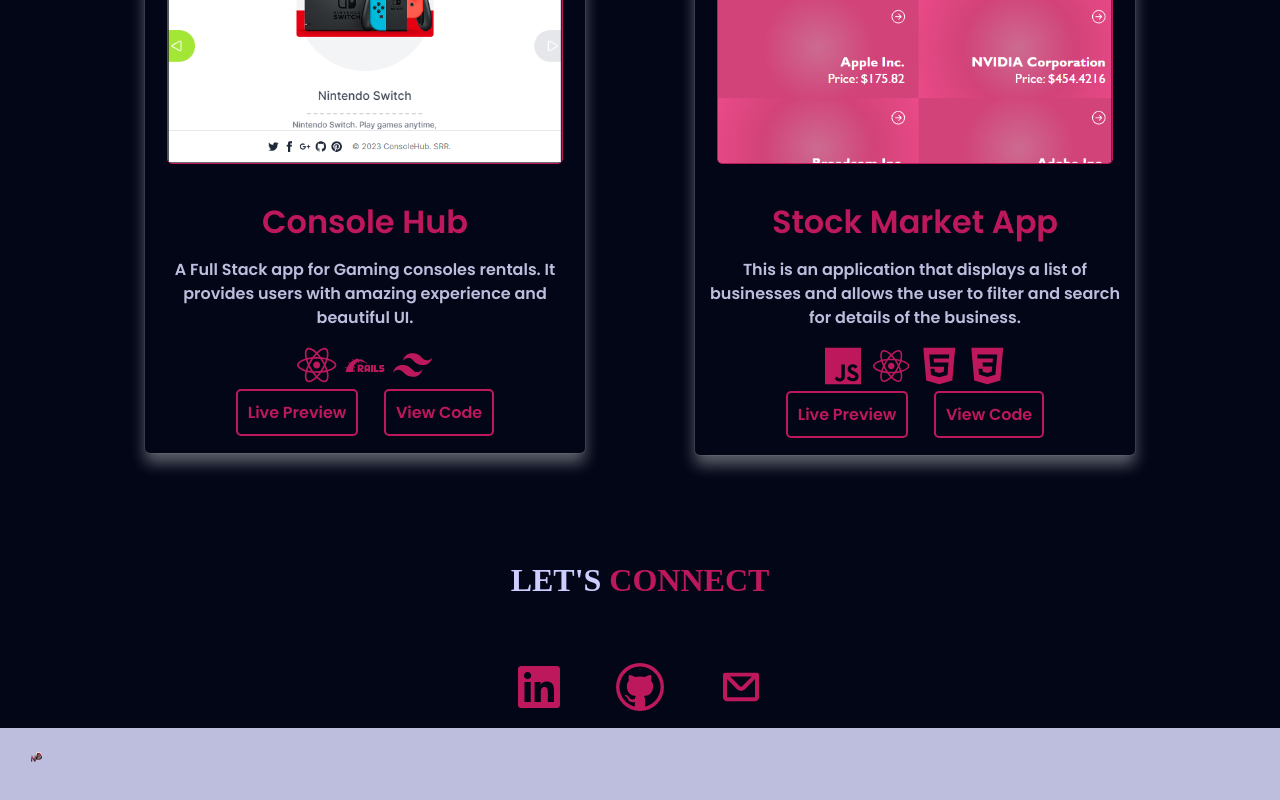
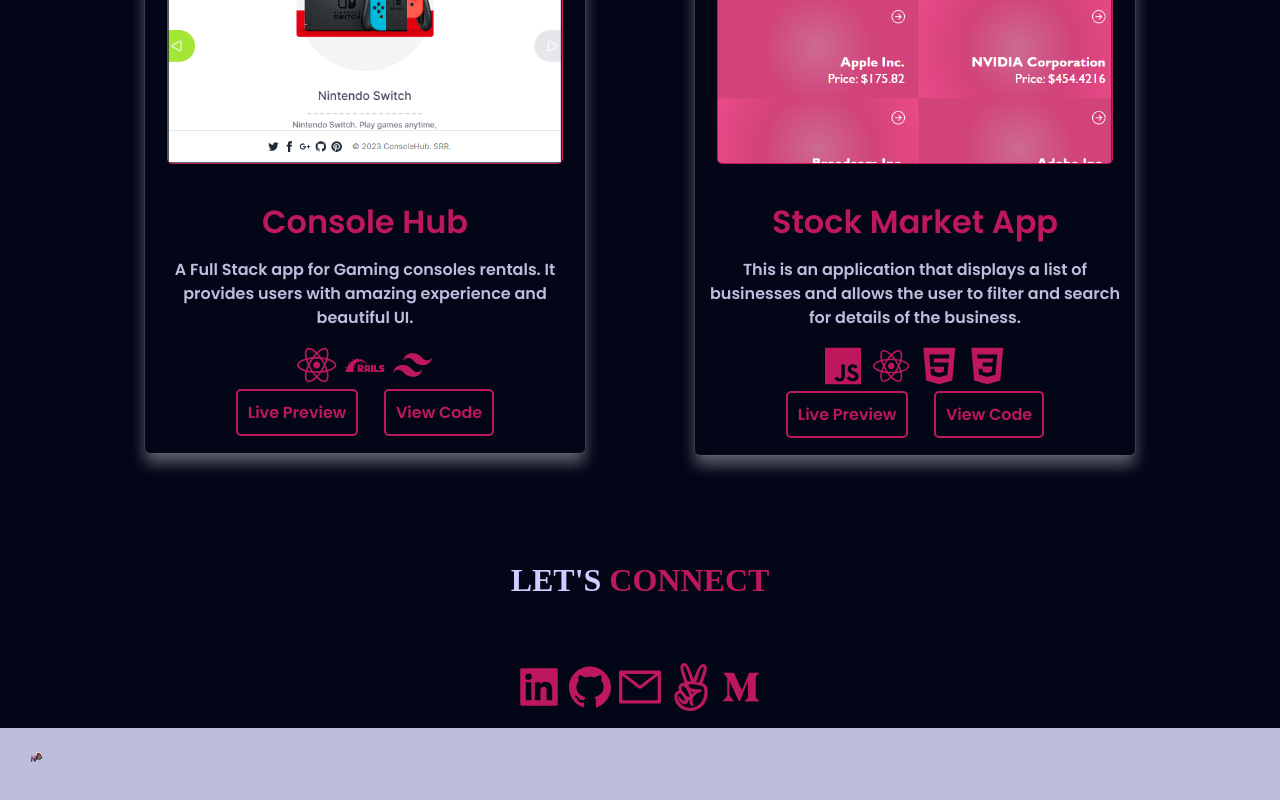
Before and after one commit to Naledi-Dikgale/my-portfolio-v2, a React (Vite) app: page / in a window 1280 px wide. Shown: the part 3458-4258 px from the top of the page. Built offline with nearby package versions, Linux system fonts and the light colour scheme; a web font is replaced by a local one.

Commit message:
Update layout

```diff
--- a/src/Components/Contact/Contact.jsx
+++ b/src/Components/Contact/Contact.jsx
@@ -3,8 +3,10 @@
 import { VscGithub } from "react-icons/vsc";
 import { CgMail } from "react-icons/cg";
 import { ThemeContext } from "../../Context/theme";
+import { FaLinkedin } from "react-icons/fa";
+import { AiOutlineMedium, AiFillGithub, AiFillLinkedin, AiOutlineMail } from 'react-icons/ai';
+import { FaAngellist } from 'react-icons/fa';
 
-import { FaLinkedin } from "react-icons/fa";
 export const Contact = () => {
   const [{ themename }] = React.useContext(ThemeContext);
 
@@ -17,28 +19,41 @@
         <div className="contactMain">
           <div
             className={"contactcontainer " + themename}
-
           >
             <a
               href="https://www.linkedin.com/in/naledi-dikgale/"
               target="_blank"
               rel="noreferrer"
             >
-              <FaLinkedin className="linkedin" />
+              <AiFillLinkedin className="linkedin" />
             </a>
             <a
               href="https://github.com/Naledi-Dikgale"
               target="_blank"
               rel="noreferrer"
             >
-              <VscGithub className="github" />
+              <AiFillGithub className="github" />
             </a>
             <a
               href="mailto:nalediaccc@gmail.com"
               target="_blank"
               rel="noreferrer"
             >
-              <CgMail className="email" />
+              <AiOutlineMail className="email" />
+            </a>
+            <a
+              href="https://wellfound.com/u/naledi-dikgale"
+              target="_blank"
+              rel="noreferrer"
+            >
+              <FaAngellist className="angellist" />
+            </a>
+            <a
+              href="https://medium.com/@naledi1"
+              target="_blank"
+              rel="noreferrer"
+            >
+              <AiOutlineMedium className="medium" />
             </a>
           </div>
         </div>
```
